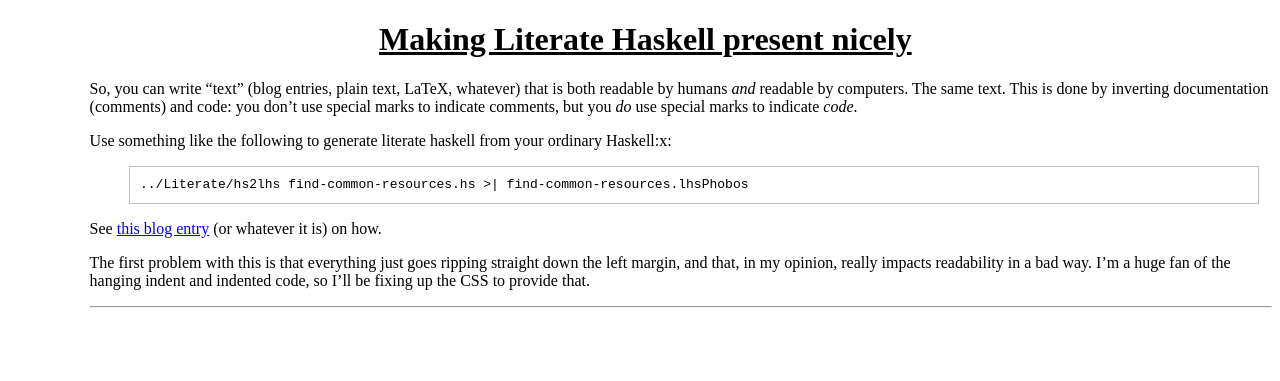
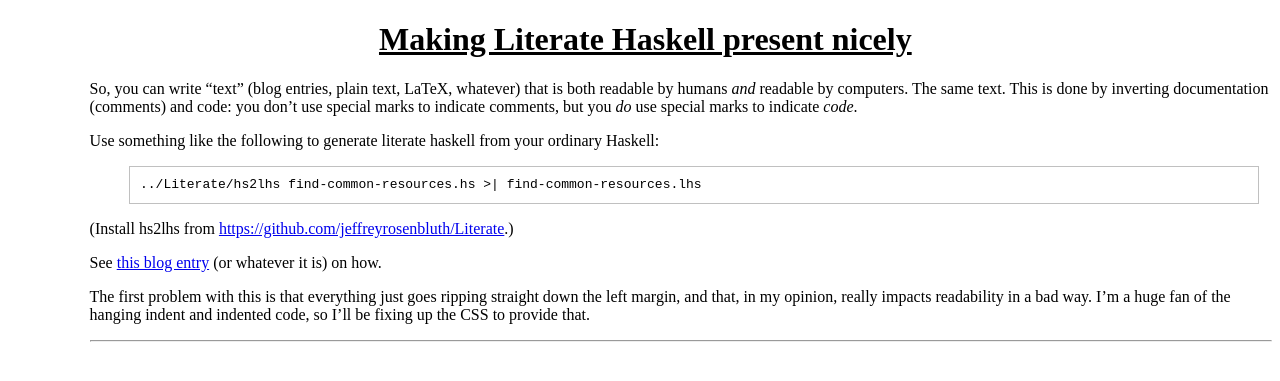
Before and after one commit to JohnL4/johnl4.github.io, a Jekyll site: the page built from _posts/2015-08-26-Literate-Haskell.markdown, in a window 1280 px wide. Shown: the top 381 px of the page. Built offline with Jekyll 4.4.1, drawn with Linux system fonts in a browser that asks for light colours; comment, search, counter and statistics services are not loaded.

Commit message:
Fixed up some garbage that had snuck in, and included a ref to hs2lhs (Literate Haskell converter).

```diff
--- a/_posts/2015-08-26-Literate-Haskell.markdown
+++ b/_posts/2015-08-26-Literate-Haskell.markdown
@@ -8,11 +8,13 @@
 by computers.  The same text.  This is done by inverting documentation (comments) and code: you don't use special marks
 to indicate comments, but you *do* use special marks to indicate *code*.
 
-Use something like the following to generate literate haskell from your ordinary Haskell:x:
+Use something like the following to generate literate haskell from your ordinary Haskell:
 
 ~~~
-../Literate/hs2lhs find-common-resources.hs >| find-common-resources.lhsPhobos
+../Literate/hs2lhs find-common-resources.hs >| find-common-resources.lhs
 ~~~
+
+(Install hs2lhs from [https://github.com/jeffreyrosenbluth/Literate](https://github.com/jeffreyrosenbluth/Literate).)
 
 See [this blog entry](http://passingcuriosity.com/2008/literate-haskell-with-markdown-syntax-hightlighting/) (or
 whatever it is) on how.
```
